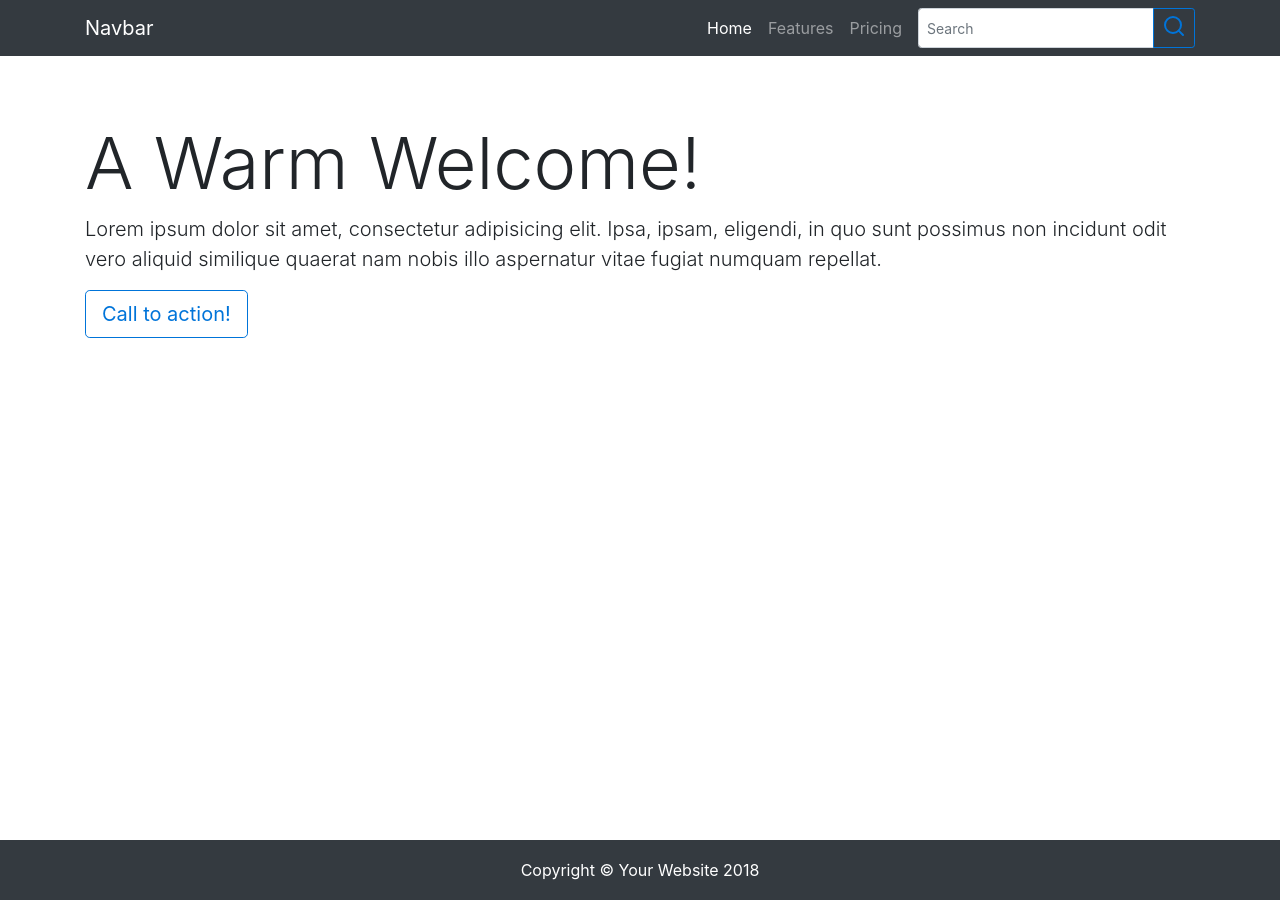
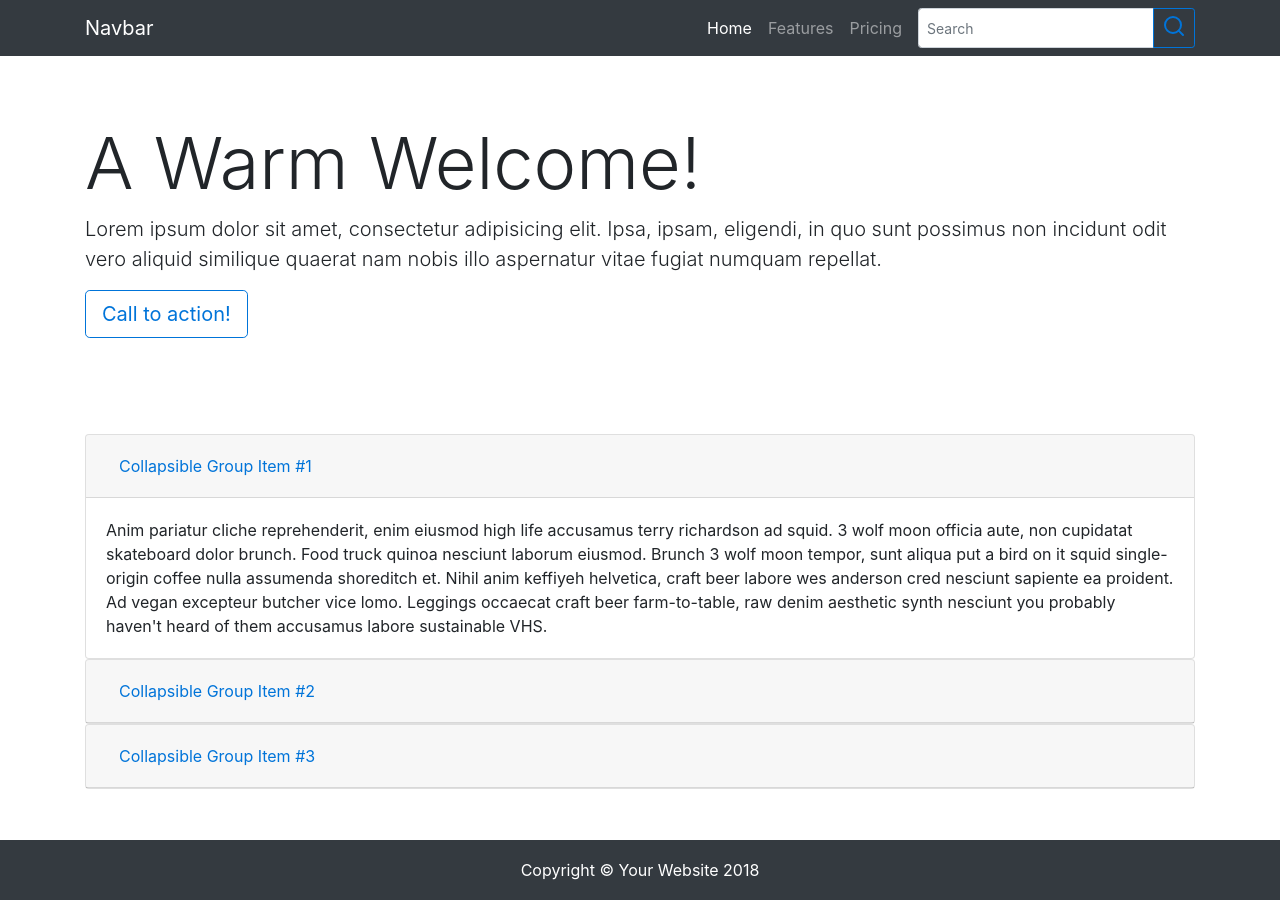
Before and after one commit to jjmcsorley/bootstrap-jekyll, a Jekyll site: the page built from index.html, in a window 1280 px wide. Built offline with Jekyll 4.4.1, drawn with Linux system fonts in a browser that asks for light colours.

```diff
--- a/_includes/scripts.html
+++ b/_includes/scripts.html
@@ -1,8 +1,8 @@
 <!-- Scripts -->
 <!-- Bootstrap 4 JS -->
-<script src="{{ "/src/bootstrap4/js/jquery-3.3.1.slim.min.js" | prepend: site.baseurl }}"></script>
-<script src="{{ "/src/bootstrap4/js/popper.min.js" | prepend: site.baseurl }}"></script>
-<script src="{{ "/src/bootstrap4/js/bootstrap.min.js" | prepend: site.baseurl }}"></script>
+<script src="{{ "/src/bootstrap4/jquery-3.3.1.slim.min.js" | prepend: site.baseurl }}"></script>
+<script src="{{ "/src/bootstrap4/popper.min.js" | prepend: site.baseurl }}"></script>
+<script src="{{ "/src/bootstrap4/bootstrap.min.js" | prepend: site.baseurl }}"></script>
 
 <!-- Feather Icons -->
 <script src="{{ "/src/feather/feather.min.js" | prepend: site.baseurl }}"></script>
--- a/css/style.scss
+++ b/css/style.scss
@@ -1,16 +1,14 @@
 ---
 ---
 // Your variable overrides
-
+$theme-colors: (
+  "primary": #0074d9,
+  "danger": #ff4136
+);
 
 // Jumbotron
 $jumbotron-padding:                 2rem !default;
 $jumbotron-bg:                      #ffffff;
 
-$theme-colors: (
-  "primary":                        #0074d9,
-  "danger":                         #ff4136
-);
-
 // Bootstrap and its default variables
 @import "bootstrap";
--- a/index.html
+++ b/index.html
@@ -21,4 +21,50 @@ categories: home
     </div>
   </header>
 
+<div class="container">
+  <div id="accordion">
+  <div class="card">
+    <div class="card-header" id="headingOne">
+      <h5 class="mb-0">
+        <button class="btn btn-link" data-toggle="collapse" data-target="#collapseOne" aria-expanded="true" aria-controls="collapseOne">
+          Collapsible Group Item #1
+        </button>
+      </h5>
+    </div>
+
+    <div id="collapseOne" class="collapse show" aria-labelledby="headingOne" data-parent="#accordion">
+      <div class="card-body">
+        Anim pariatur cliche reprehenderit, enim eiusmod high life accusamus terry richardson ad squid. 3 wolf moon officia aute, non cupidatat skateboard dolor brunch. Food truck quinoa nesciunt laborum eiusmod. Brunch 3 wolf moon tempor, sunt aliqua put a bird on it squid single-origin coffee nulla assumenda shoreditch et. Nihil anim keffiyeh helvetica, craft beer labore wes anderson cred nesciunt sapiente ea proident. Ad vegan excepteur butcher vice lomo. Leggings occaecat craft beer farm-to-table, raw denim aesthetic synth nesciunt you probably haven't heard of them accusamus labore sustainable VHS.
+      </div>
+    </div>
+  </div>
+  <div class="card">
+    <div class="card-header" id="headingTwo">
+      <h5 class="mb-0">
+        <button class="btn btn-link collapsed" data-toggle="collapse" data-target="#collapseTwo" aria-expanded="false" aria-controls="collapseTwo">
+          Collapsible Group Item #2
+        </button>
+      </h5>
+    </div>
+    <div id="collapseTwo" class="collapse" aria-labelledby="headingTwo" data-parent="#accordion">
+      <div class="card-body">
+        Anim pariatur cliche reprehenderit, enim eiusmod high life accusamus terry richardson ad squid. 3 wolf moon officia aute, non cupidatat skateboard dolor brunch. Food truck quinoa nesciunt laborum eiusmod. Brunch 3 wolf moon tempor, sunt aliqua put a bird on it squid single-origin coffee nulla assumenda shoreditch et. Nihil anim keffiyeh helvetica, craft beer labore wes anderson cred nesciunt sapiente ea proident. Ad vegan excepteur butcher vice lomo. Leggings occaecat craft beer farm-to-table, raw denim aesthetic synth nesciunt you probably haven't heard of them accusamus labore sustainable VHS.
+      </div>
+    </div>
+  </div>
+  <div class="card">
+    <div class="card-header" id="headingThree">
+      <h5 class="mb-0">
+        <button class="btn btn-link collapsed" data-toggle="collapse" data-target="#collapseThree" aria-expanded="false" aria-controls="collapseThree">
+          Collapsible Group Item #3
+        </button>
+      </h5>
+    </div>
+    <div id="collapseThree" class="collapse" aria-labelledby="headingThree" data-parent="#accordion">
+      <div class="card-body">
+        Anim pariatur cliche reprehenderit, enim eiusmod high life accusamus terry richardson ad squid. 3 wolf moon officia aute, non cupidatat skateboard dolor brunch. Food truck quinoa nesciunt laborum eiusmod. Brunch 3 wolf moon tempor, sunt aliqua put a bird on it squid single-origin coffee nulla assumenda shoreditch et. Nihil anim keffiyeh helvetica, craft beer labore wes anderson cred nesciunt sapiente ea proident. Ad vegan excepteur butcher vice lomo. Leggings occaecat craft beer farm-to-table, raw denim aesthetic synth nesciunt you probably haven't heard of them accusamus labore sustainable VHS.
+      </div>
+    </div>
+  </div>
 </div>
+</div>
```
Also changed, not shown: _layouts/search.html (+10 -2 lines), _posts/2016-01-01-what-is-sour-dough.md (+1 -1 lines), _posts/2016-01-02-where-did-the-cookie-come-from.md (+1 -1 lines), src/bootstrap4/bootstrap.min.js (renamed from src/bootstrap4/js/bootstrap.min.js), src/bootstrap4/jquery-3.3.1.slim.min.js (renamed from src/bootstrap4/js/jquery-3.3.1.slim.min.js), src/bootstrap4/popper.min.js (renamed from src/bootstrap4/js/popper.min.js), 6 other files.
